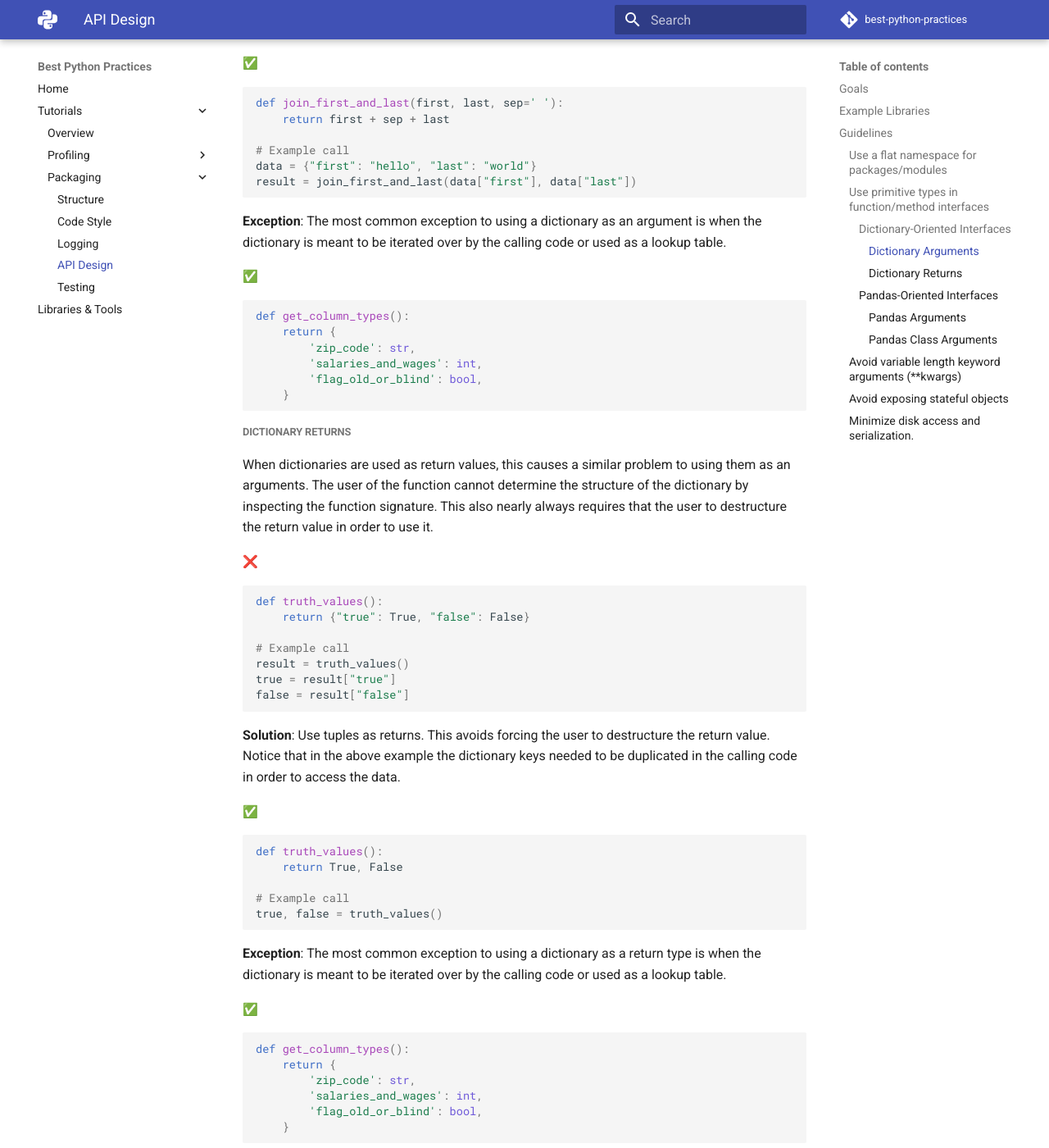
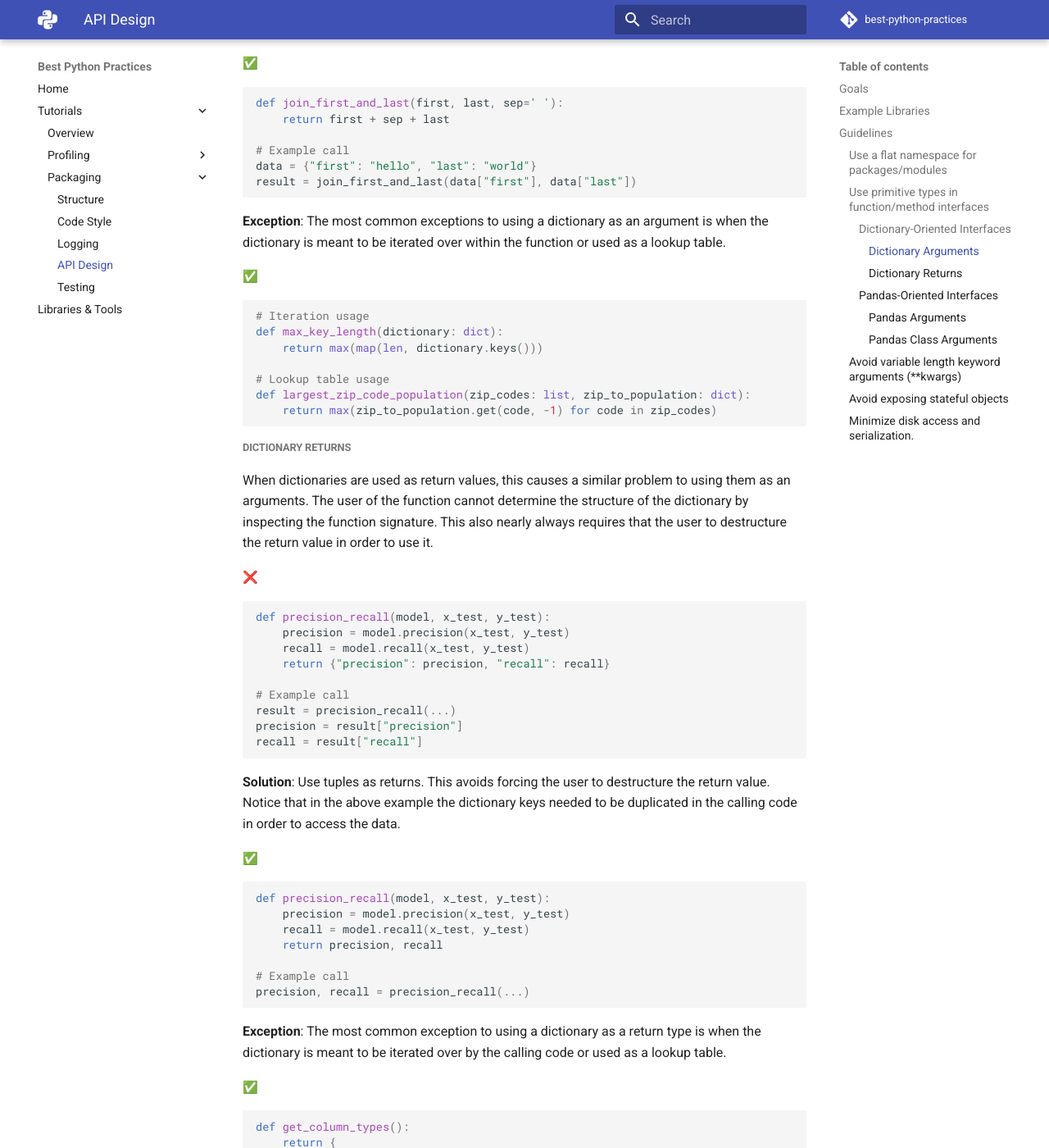
Before and after one commit to felixgao/python-best-practices, an MkDocs documentation site: the page built from docs/tutorials/packaging/api_design.md, in a window 1280 px wide and 1400 px high, scrolled down 3776 px. Shown: the whole window at 82% size. Built offline with MkDocs 1.6.1 and Material for MkDocs 9.7.7, drawn with Linux system fonts in a browser that asks for light colours; emoji names are drawn with the system emoji font; some of the changed text lies outside the part shown.

Commit message:
Updated API design dictionary examples

````diff
--- a/docs/tutorials/packaging/api_design.md
+++ b/docs/tutorials/packaging/api_design.md
@@ -182,18 +182,19 @@
 result = join_first_and_last(data["first"], data["last"])
 ```
 
-**Exception**: The most common exception to using a dictionary as an argument
-is when the  dictionary is meant to be iterated over by the calling code or used
+**Exception**: The most common exceptions to using a dictionary as an argument
+is when the dictionary is meant to be iterated over within the function or used
 as a lookup table.
 
 :white_check_mark:
 ```python
-def get_column_types():
-    return {
-        'zip_code': str,
-        'salaries_and_wages': int,
-        'flag_old_or_blind': bool,
-    }
+# Iteration usage
+def max_key_length(dictionary: dict):
+    return max(map(len, dictionary.keys()))
+
+# Lookup table usage
+def largest_zip_code_population(zip_codes: list, zip_to_population: dict):
+    return max(zip_to_population.get(code, -1) for code in zip_codes)
 ```
 
 ##### Dictionary Returns
@@ -206,13 +207,15 @@
 
 :x:
 ```python
-def truth_values():
-    return {"true": True, "false": False}
+def precision_recall(model, x_test, y_test):
+    precision = model.precision(x_test, y_test)
+    recall = model.recall(x_test, y_test)
+    return {"precision": precision, "recall": recall}
 
 # Example call
-result = truth_values()
-true = result["true"]
-false = result["false"]
+result = precision_recall(...)
+precision = result["precision"]
+recall = result["recall"]
 ```
 
 **Solution**: Use tuples as returns. This avoids forcing the user to
@@ -221,11 +224,13 @@
 
 :white_check_mark:
 ```python
-def truth_values():
-    return True, False
+def precision_recall(model, x_test, y_test):
+    precision = model.precision(x_test, y_test)
+    recall = model.recall(x_test, y_test)
+    return precision, recall
 
 # Example call
-true, false = truth_values()
+precision, recall = precision_recall(...)
 ```
 
 **Exception**: The most common exception to using a dictionary as a return type
@@ -401,7 +406,7 @@
 logic. The logic and the state management should always be separated.
 
 The following example may seem like an egregious use of serialization, but
-these patterns can all be commonly found in data science codebases.
+these patterns can all be commonly found in code.
 
 :x:
 
````
